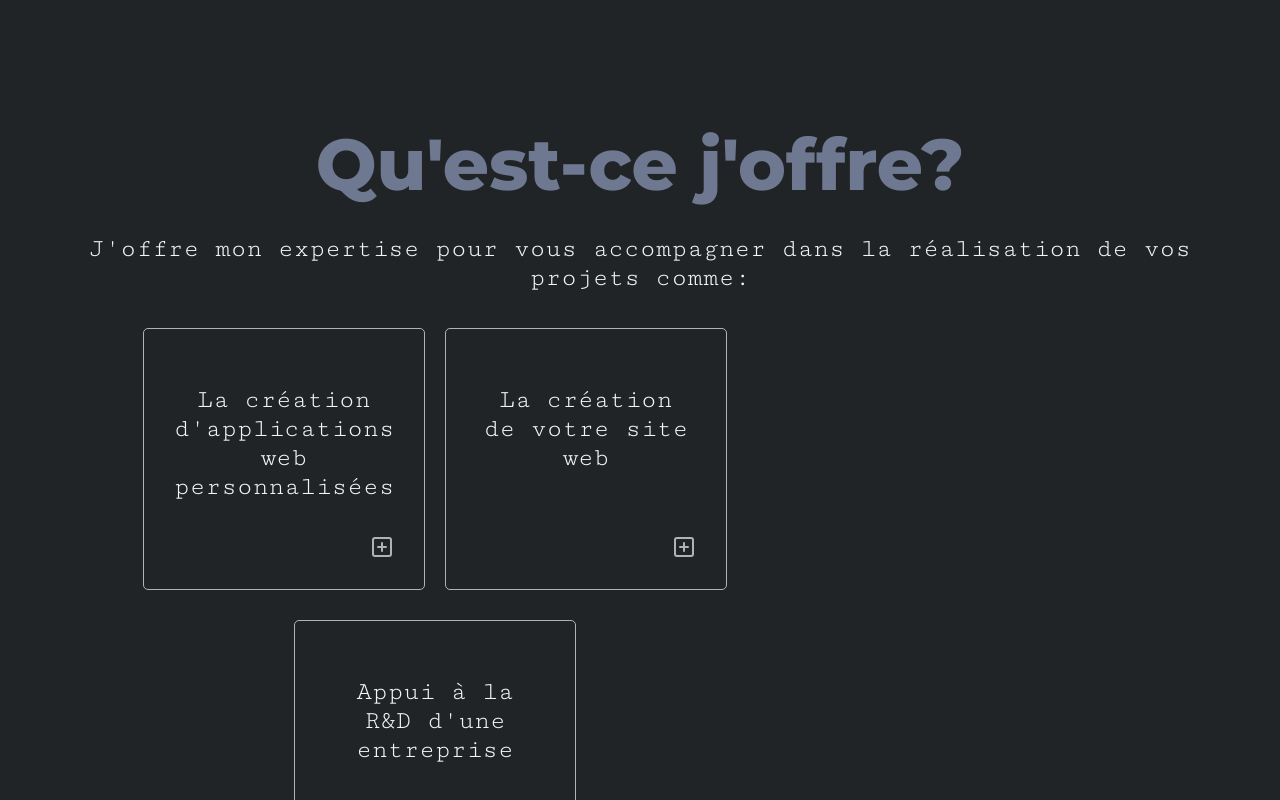
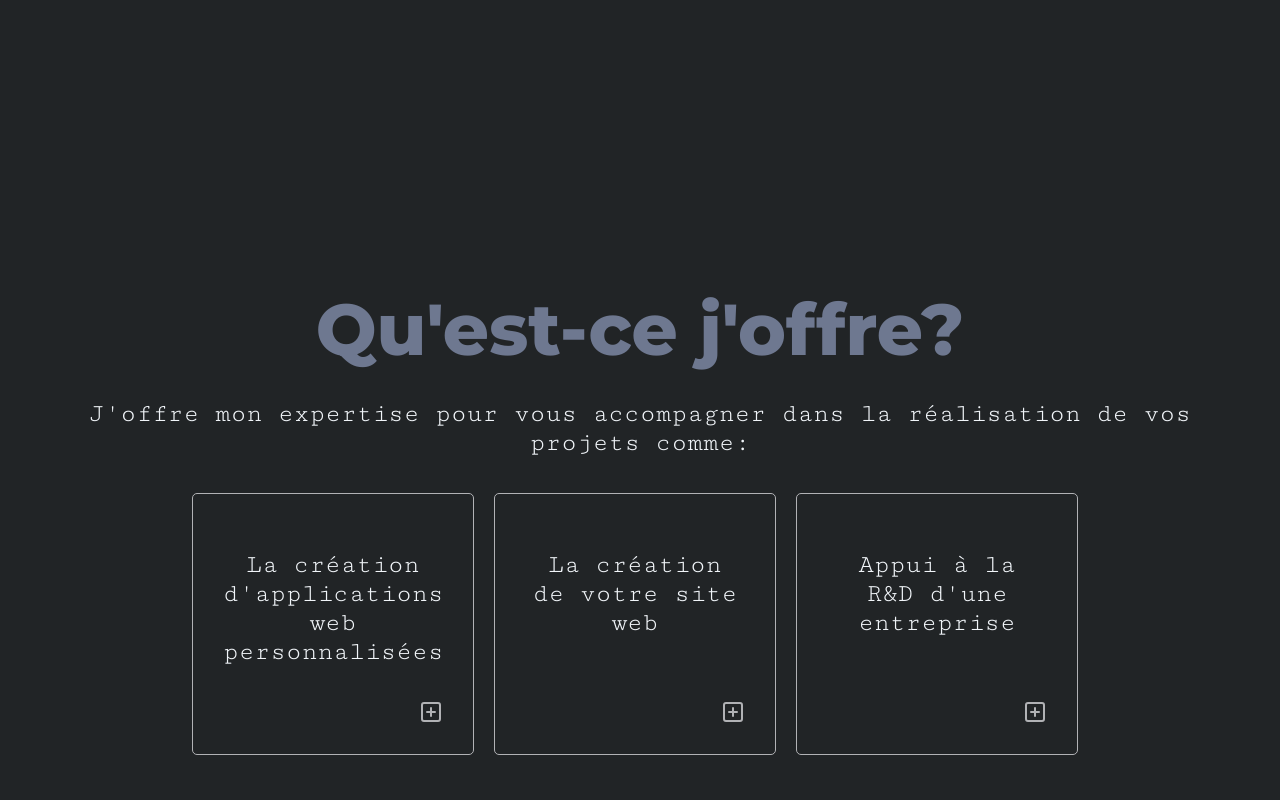
Before and after one commit to hughockey/site-web, a Vue app: page / in a window 1280 px wide. Shown: the part 680-1480 px from the top of the page. Built offline with nearby package versions, Linux system fonts and the light colour scheme; no server answers.

Commit message:
add contact button click scroll and fade in on sections

```diff
--- a/src/App.vue
+++ b/src/App.vue
@@ -1,11 +1,22 @@
 <script setup lang="ts">
 import Header from './components/Header.vue';
 import Content from './components/Content.vue';
+import { ref } from 'vue';
+
+const content = ref<InstanceType<typeof Content> | null>(null)
+const scrollToSection = () => {
+  console.log(content.value?.$refs)
+  const section = content.value?.$refs['contact-section'] as HTMLElement | undefined
+  if (section) {
+    section.scrollIntoView({behavior: 'smooth'})
+  }
+
+}
 </script>
 
 <template>
-  <Header></Header>
-  <Content></Content>
+  <Header @scroll-to-section="scrollToSection"></Header>
+  <Content ref="content"></Content>
 
 </template>
 
--- a/src/components/Content.vue
+++ b/src/components/Content.vue
@@ -1,10 +1,28 @@
 <script setup lang="ts">
-import { ref } from 'vue';
+import { onMounted, ref } from 'vue';
 import Modal from './Modal.vue';
 import emailjs from '@emailjs/browser'
 import { useToast, TYPE } from 'vue-toastification';
 import { cardsData } from '../data/cardsData.js'
 
+const sections = ref<NodeListOf<HTMLElement> | null>(null)
+onMounted(() => {
+  sections.value = document.querySelectorAll('.fade-animation') as NodeListOf<HTMLElement>
+  const observer = new IntersectionObserver((entries) => {
+    entries.forEach(entry => {
+      if (entry.isIntersecting) {
+        entry.target.classList.add('visible');
+        observer.unobserve(entry.target);
+      }
+    })
+  }, {
+    threshold: 0.5
+  })
+
+  sections.value.forEach((section) => {
+    observer.observe(section); // Observe each section
+  });
+})
 
 const toast = useToast()
 
@@ -55,7 +73,7 @@ const showModal = (e: MouseEvent) => {
 
 </script>
 <template>
-  <section class="presentation-section">
+  <section class="presentation-section fade-animation">
     <div class="presentation-section-content max-content-width">
       <div class="presentation-section-description">
         <h1>Salut, moi c'est <span>Hugo</span>.</h1>
@@ -64,13 +82,14 @@ const showModal = (e: MouseEvent) => {
       <img alt="cartoon représentant Hugo" src="../assets/images/Avatar.png"  />
     </div>
   </section>
-  <section>
+  <section class="fade-animation">
     <div class="max-content-width">
       <div>
         <h1>Qu'est-ce j'offre?</h1>
         <p>J'offre mon expertise pour vous accompagner dans la réalisation de vos projets comme:</p>
       </div>
-      <div class="cards-list">
+      <div class="cards-list-container">
+        <div class="cards-list three-boxes-line">
           <div class="card">
             <p>La création d'applications web personnalisées</p>
             <svg @click="showModal($event)" data-text="appWeb" width="24" xmlns="http://www.w3.org/2000/svg" height="24" fill="none"><g data-testid="plus-square"><g class="fills"><rect rx="0" ry="0" width="24" height="24" class="frame-background"/></g><g class="frame-children"><g data-testid="svg-rect"><rect width="18" height="18" x="3" style="fill: none;" ry="2" rx="2" y="3" class="fills"/><g stroke-linejoin="round" stroke-linecap="round" class="strokes"><rect rx="2" ry="2" x="3" y="3" width="18" height="18" style="fill: none; stroke-width: 2; stroke: rgb(177, 178, 181); stroke-opacity: 1;" class="stroke-shape"/></g></g><g data-testid="svg-path"><path d="M8 12h8" style="fill: none;" class="fills"/><g stroke-linecap="round" stroke-linejoin="round" class="strokes"><path d="M8 12h8" style="fill: none; stroke-width: 2; stroke: rgb(177, 178, 181); stroke-opacity: 1;" class="stroke-shape"/></g></g><g data-testid="svg-path"><path d="M12 8v8" style="fill: none;" class="fills"/><g stroke-linecap="round" stroke-linejoin="round" class="strokes"><path d="M12 8v8" style="fill: none; stroke-width: 2; stroke: rgb(177, 178, 181); stroke-opacity: 1;" class="stroke-shape"/></g></g></g></g></svg>
@@ -79,18 +98,15 @@ const showModal = (e: MouseEvent) => {
             <p>La création de votre site web</p>
             <svg @click="showModal($event)" data-text="siteWeb" width="24" xmlns="http://www.w3.org/2000/svg" height="24" fill="none"><g data-testid="plus-square"><g class="fills"><rect rx="0" ry="0" width="24" height="24" class="frame-background"/></g><g class="frame-children"><g data-testid="svg-rect"><rect width="18" height="18" x="3" style="fill: none;" ry="2" rx="2" y="3" class="fills"/><g stroke-linejoin="round" stroke-linecap="round" class="strokes"><rect rx="2" ry="2" x="3" y="3" width="18" height="18" style="fill: none; stroke-width: 2; stroke: rgb(177, 178, 181); stroke-opacity: 1;" class="stroke-shape"/></g></g><g data-testid="svg-path"><path d="M8 12h8" style="fill: none;" class="fills"/><g stroke-linecap="round" stroke-linejoin="round" class="strokes"><path d="M8 12h8" style="fill: none; stroke-width: 2; stroke: rgb(177, 178, 181); stroke-opacity: 1;" class="stroke-shape"/></g></g><g data-testid="svg-path"><path d="M12 8v8" style="fill: none;" class="fills"/><g stroke-linecap="round" stroke-linejoin="round" class="strokes"><path d="M12 8v8" style="fill: none; stroke-width: 2; stroke: rgb(177, 178, 181); stroke-opacity: 1;" class="stroke-shape"/></g></g></g></g></svg>
           </div>
-        <!-- <div class="card">
-          <p>La création de commerces en ligne</p>
-          <svg @click="showModal($event)" data-text="ecomm" width="24" xmlns="http://www.w3.org/2000/svg" height="24" fill="none"><g data-testid="plus-square"><g class="fills"><rect rx="0" ry="0" width="24" height="24" class="frame-background"/></g><g class="frame-children"><g data-testid="svg-rect"><rect width="18" height="18" x="3" style="fill: none;" ry="2" rx="2" y="3" class="fills"/><g stroke-linejoin="round" stroke-linecap="round" class="strokes"><rect rx="2" ry="2" x="3" y="3" width="18" height="18" style="fill: none; stroke-width: 2; stroke: rgb(177, 178, 181); stroke-opacity: 1;" class="stroke-shape"/></g></g><g data-testid="svg-path"><path d="M8 12h8" style="fill: none;" class="fills"/><g stroke-linecap="round" stroke-linejoin="round" class="strokes"><path d="M8 12h8" style="fill: none; stroke-width: 2; stroke: rgb(177, 178, 181); stroke-opacity: 1;" class="stroke-shape"/></g></g><g data-testid="svg-path"><path d="M12 8v8" style="fill: none;" class="fills"/><g stroke-linecap="round" stroke-linejoin="round" class="strokes"><path d="M12 8v8" style="fill: none; stroke-width: 2; stroke: rgb(177, 178, 181); stroke-opacity: 1;" class="stroke-shape"/></g></g></g></g></svg>
-        </div> -->
           <div class="card">
             <p>Appui à la R&D d'une entreprise</p>
             <svg @click="showModal($event)" data-text="rd" width="24" xmlns="http://www.w3.org/2000/svg" height="24" fill="none"><g data-testid="plus-square"><g class="fills"><rect rx="0" ry="0" width="24" height="24" class="frame-background"/></g><g class="frame-children"><g data-testid="svg-rect"><rect width="18" height="18" x="3" style="fill: none;" ry="2" rx="2" y="3" class="fills"/><g stroke-linejoin="round" stroke-linecap="round" class="strokes"><rect rx="2" ry="2" x="3" y="3" width="18" height="18" style="fill: none; stroke-width: 2; stroke: rgb(177, 178, 181); stroke-opacity: 1;" class="stroke-shape"/></g></g><g data-testid="svg-path"><path d="M8 12h8" style="fill: none;" class="fills"/><g stroke-linecap="round" stroke-linejoin="round" class="strokes"><path d="M8 12h8" style="fill: none; stroke-width: 2; stroke: rgb(177, 178, 181); stroke-opacity: 1;" class="stroke-shape"/></g></g><g data-testid="svg-path"><path d="M12 8v8" style="fill: none;" class="fills"/><g stroke-linecap="round" stroke-linejoin="round" class="strokes"><path d="M12 8v8" style="fill: none; stroke-width: 2; stroke: rgb(177, 178, 181); stroke-opacity: 1;" class="stroke-shape"/></g></g></g></g></svg>
           </div>
         </div>
       </div>
+    </div>
   </section>
-  <section>
+  <section class="fade-animation">
     <div class="max-content-width">
       <div>
         <h1>Comment ça se passe pour les projets?</h1>
@@ -118,7 +134,7 @@ const showModal = (e: MouseEvent) => {
       </div>
     </div>
   </section>
-  <section>
+  <section class="fade-animation" ref="contact-section">
     <div class="max-content-width">
       <h1>
         On travaille ensemble?
@@ -143,11 +159,23 @@ const showModal = (e: MouseEvent) => {
   </Modal>
 </template>
 <style scoped lang="css">
+.fade-animation {
+  opacity: 0;
+  transform: translateY(20px);
+  transition: opacity 0.6s ease, transform 0.6s ease;
+}
+
+.fade-animation.visible {
+  opacity: 1;
+  transform: translateY(0)
+}
+
 section {
   min-height: calc(100vh - 80px);
   max-width: 1200px;
   margin: 0 auto;
   text-align: center;
+  margin-bottom: 165px;
 }
 
 span {
@@ -216,4 +244,8 @@ textarea {
 .contact-form-submit__button {
   align-self: flex-end;
 }
+
+.three-boxes-line {
+  max-width: 900px;
+}
 </style>
--- a/src/components/Header.vue
+++ b/src/components/Header.vue
@@ -1,4 +1,5 @@
 <script setup lang="ts">
+  const emit = defineEmits<{ (e: 'scroll-to-section', sectionRef: string): void }>();
 </script>
 <template>
   <div class="header-container">
@@ -16,7 +17,7 @@
         <a>
           <svg width="24" xmlns="http://www.w3.org/2000/svg" height="24.615" fill="none"><g data-testid="github"><g class="fills"><rect rx="0" ry="0" width="24" height="24" class="frame-background"/></g><g class="frame-children"><g data-testid="svg-path"><path d="M15 22v-4a4.8 4.8 0 0 0-1-3.5c3 0 6-2 6-5.5.08-1.25-.27-2.48-1-3.5.28-1.15.28-2.35 0-3.5 0 0-1 0-3 1.5-2.64-.5-5.36-.5-8 0C6 2 5 2 5 2c-.3 1.15-.3 2.35 0 3.5A5.402 5.402 0 0 0 4 9c0 3.5 3 5.5 6 5.5-.39.49-.68 1.05-.85 1.65-.17.6-.22 1.23-.15 1.85v4" style="fill: none;" class="fills"/><g stroke-linecap="round" stroke-linejoin="round" class="strokes"><path d="M15 22v-4a4.8 4.8 0 0 0-1-3.5c3 0 6-2 6-5.5.08-1.25-.27-2.48-1-3.5.28-1.15.28-2.35 0-3.5 0 0-1 0-3 1.5-2.64-.5-5.36-.5-8 0C6 2 5 2 5 2c-.3 1.15-.3 2.35 0 3.5A5.402 5.402 0 0 0 4 9c0 3.5 3 5.5 6 5.5-.39.49-.68 1.05-.85 1.65-.17.6-.22 1.23-.15 1.85v4" style="fill: none; stroke-width: 2; stroke: rgb(213, 213, 213); stroke-opacity: 1;" class="stroke-shape"/></g></g><g data-testid="svg-path"><path d="M9 18c-4.51 2-5-2-7-2" style="fill: none;" class="fills"/><g stroke-linecap="round" stroke-linejoin="round" class="strokes"><path d="M9 18c-4.51 2-5-2-7-2" style="fill: none; stroke-width: 2; stroke: rgb(213, 213, 213); stroke-opacity: 1;" class="stroke-shape"/></g></g></g></g></svg>
         </a>
-        <button type="button" class="contact-button">Contactez-moi</button>
+        <button type="button" class="contact-button" @click="$emit('scroll-to-section', 'contact-section')">Contactez-moi</button>
       </div>
     </div>
   </div>
```
Lines whose indentation alone changed are shown as unchanged.
